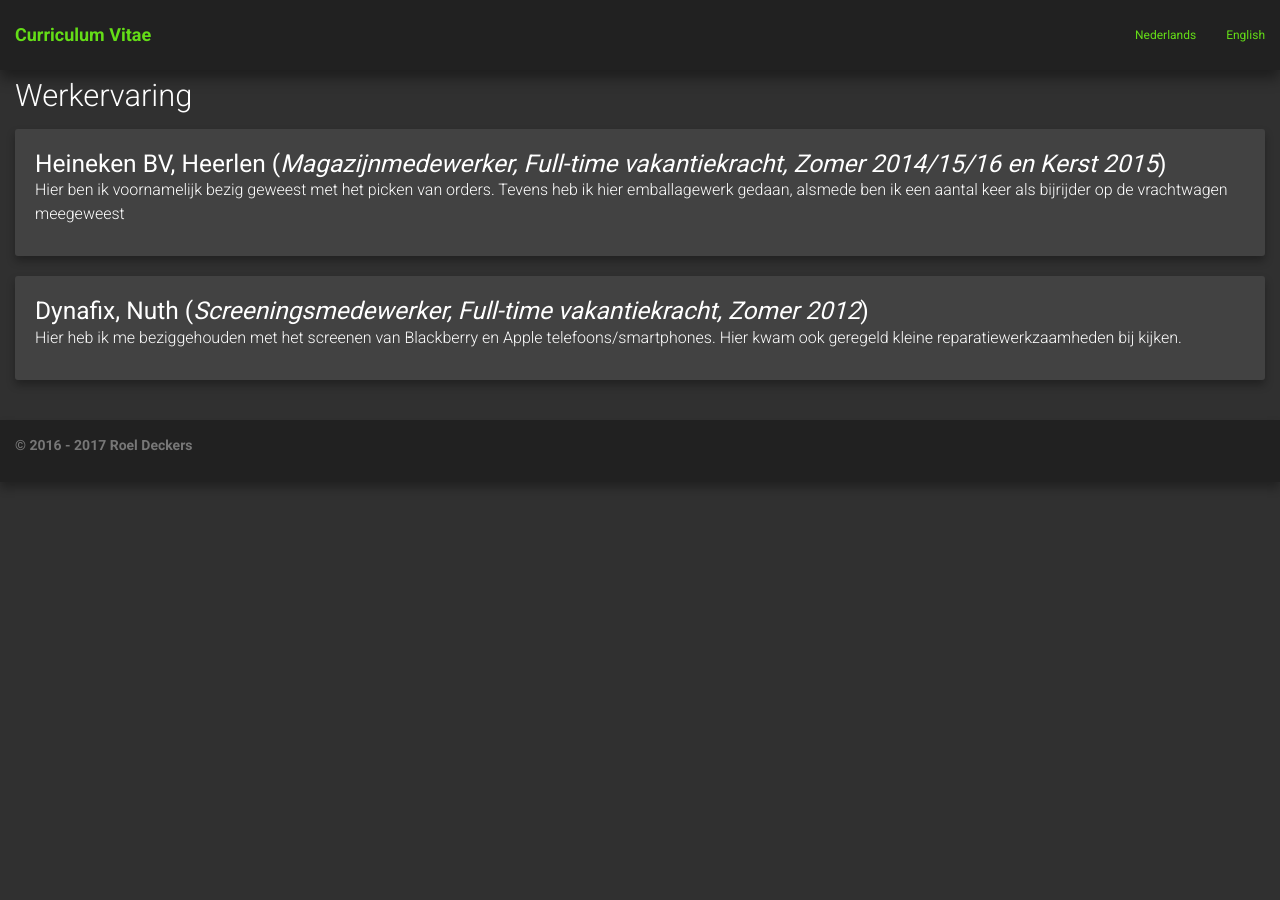
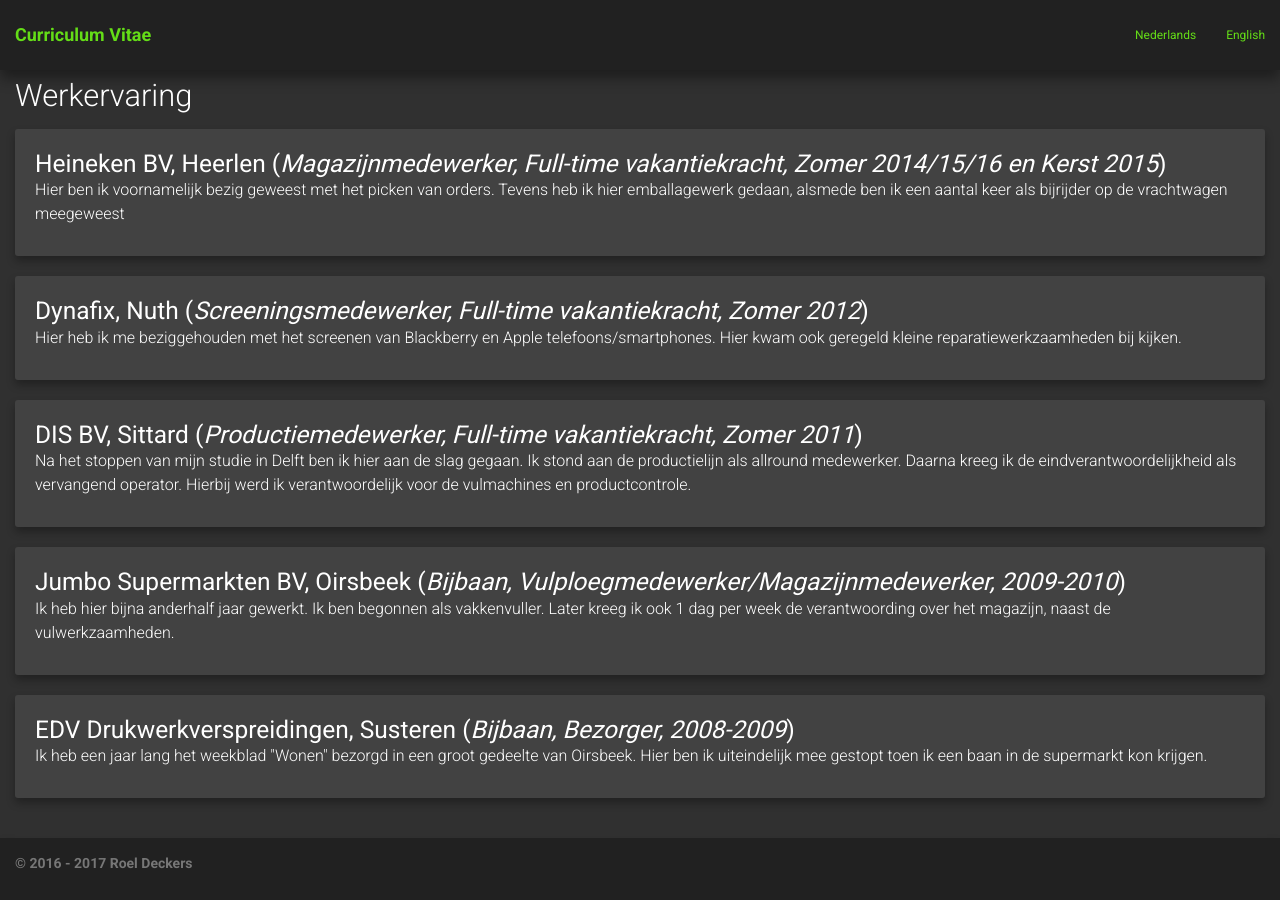
Before and after one commit to RoelD/CurriculumVitae, a Jekyll site: the page built from index.html, in a window 1280 px wide and 900 px high, scrolled down 1369 px. Built offline with Jekyll 4.4.1, drawn with Linux system fonts in a browser that asks for light colours; nearby versions of some CDN libraries; before the commit the page ends 1851 px from its top, so only the background shows below that.

Commit message:
Index: voltooi werkverleden

```diff
--- a/index.html
+++ b/index.html
@@ -123,4 +123,22 @@
       <p>Hier heb ik me beziggehouden met het screenen van Blackberry en Apple telefoons/smartphones. Hier kwam ook geregeld kleine reparatiewerkzaamheden bij kijken.</p>
     </div>
   </div>
+  <div class="card">
+    <div class="card-content-1">
+      <h3 class="card-title">DIS BV, Sittard (<em>Productiemedewerker, Full-time vakantiekracht, Zomer 2011</em>)</h3>
+      <p>Na het stoppen van mijn studie in Delft ben ik hier aan de slag gegaan. Ik stond aan de productielijn als allround medewerker. Daarna kreeg ik de eindverantwoordelijkheid als vervangend operator. Hierbij werd ik verantwoordelijk voor de vulmachines en productcontrole.</p>
+    </div>
+  </div>
+  <div class="card">
+    <div class="card-content-1">
+      <h3 class="card-title">Jumbo Supermarkten BV, Oirsbeek (<em>Bijbaan, Vulploegmedewerker/Magazijnmedewerker, 2009-2010</em>)</h3>
+      <p>Ik heb hier bijna anderhalf jaar gewerkt. Ik ben begonnen als vakkenvuller. Later kreeg ik ook 1 dag per week de verantwoording over het magazijn, naast de vulwerkzaamheden.</p>
+    </div>
+  </div>
+  <div class="card">
+    <div class="card-content-1">
+      <h3 class="card-title">EDV Drukwerkverspreidingen, Susteren (<em>Bijbaan, Bezorger, 2008-2009</em>)</h3>
+      <p>Ik heb een jaar lang het weekblad "Wonen" bezorgd in een groot gedeelte van Oirsbeek. Hier ben ik uiteindelijk mee gestopt toen ik een baan in de supermarkt kon krijgen.</p>
+    </div>
+  </div>
 </div>
```
